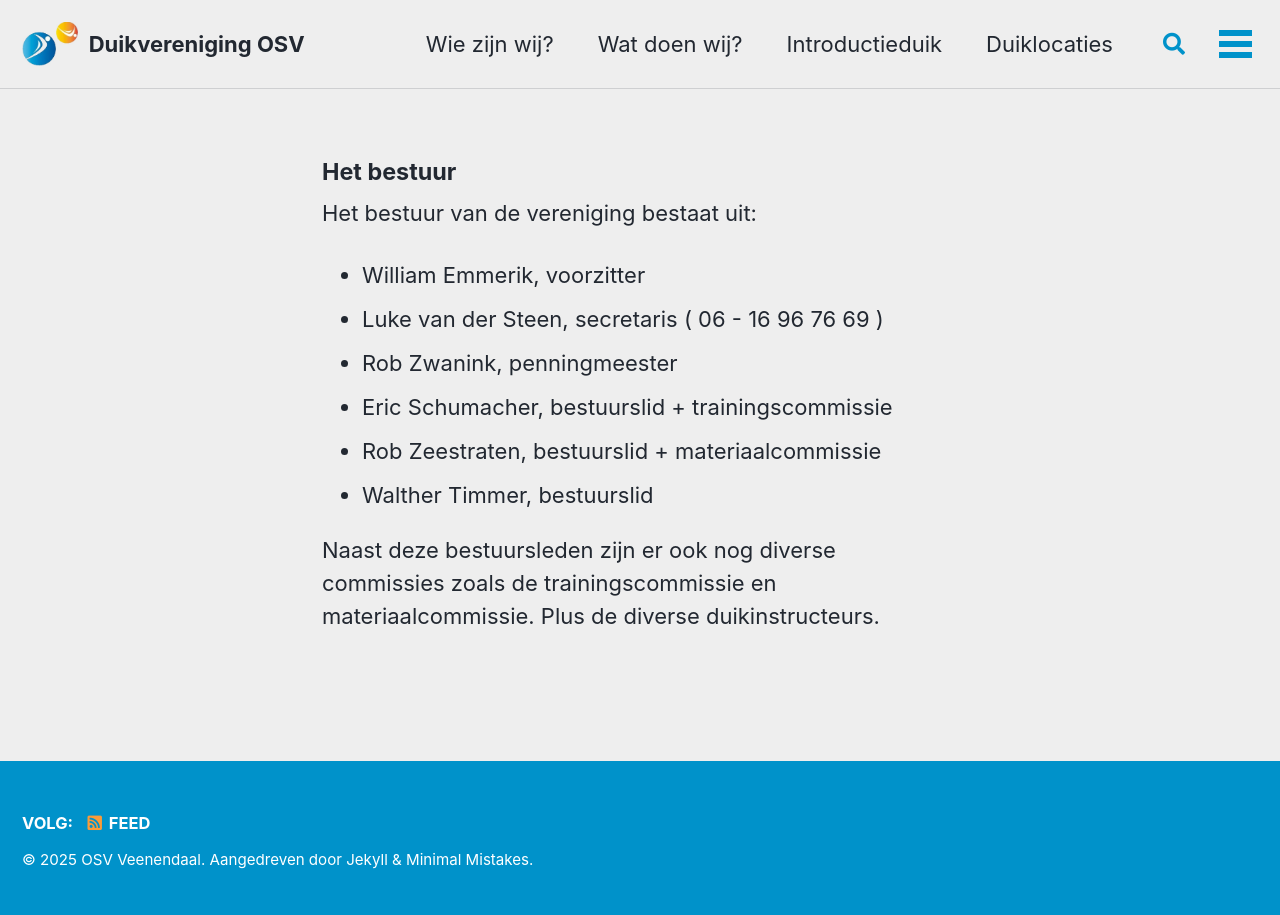
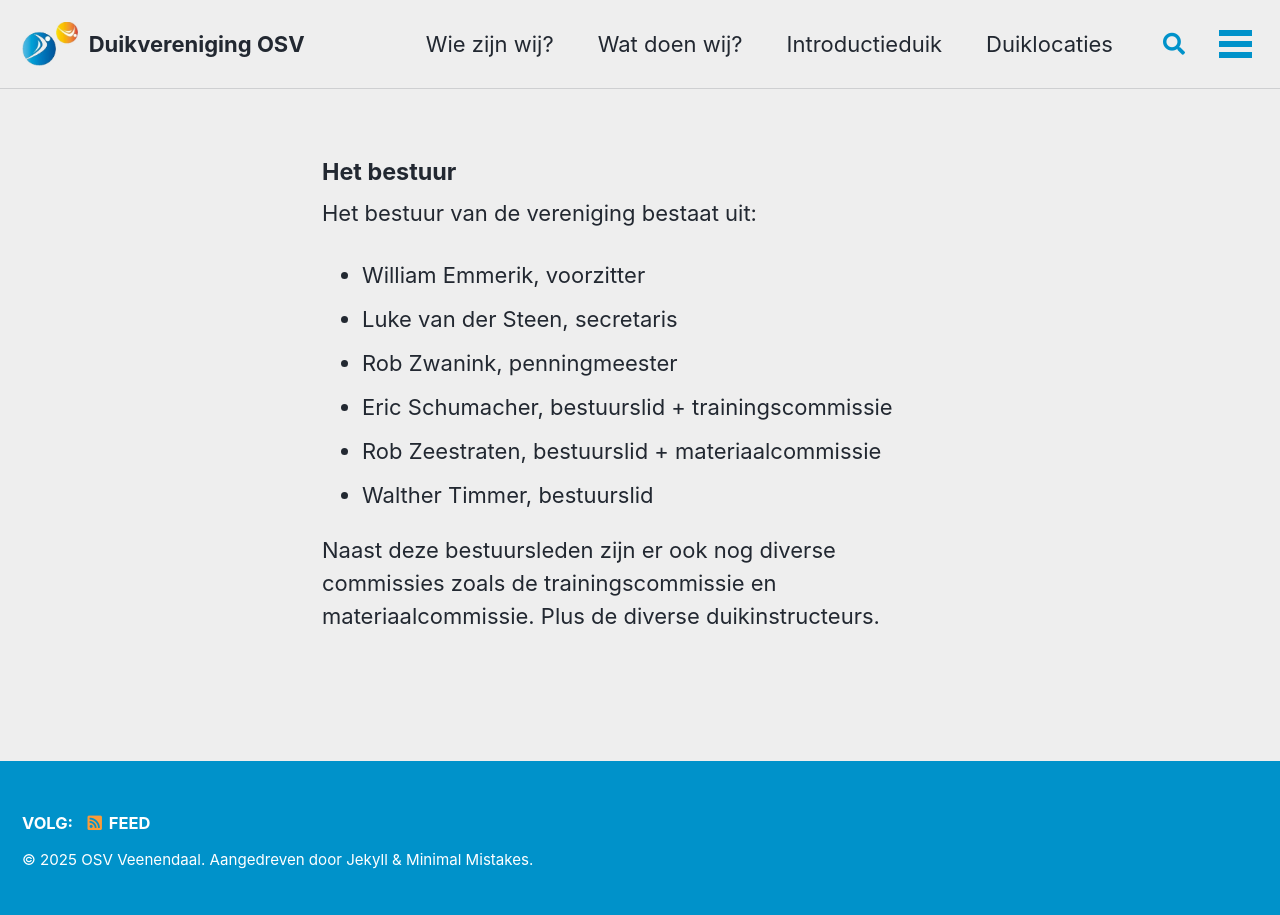
Before and after one commit to walthertimmer/osvveenendaal.nl, a Jekyll site: the page built from _pages/bestuur.md, in a window 1280 px wide. Built offline with Jekyll 4.4.1, drawn with Linux system fonts in a browser that asks for light colours; cached includes are drawn as plain includes.

Commit message:
Update bestuur.md

```diff
--- a/_pages/bestuur.md
+++ b/_pages/bestuur.md
@@ -11,7 +11,7 @@ description: "Bekijk de bestuursleden van duikvereniging OSV Veenendaal."
 Het bestuur van de vereniging bestaat uit:
 
 - William Emmerik, voorzitter
-- Luke van der Steen, secretaris ( 06 - 16 96 76 69 )
+- Luke van der Steen, secretaris
 - Rob Zwanink, penningmeester
 - Eric Schumacher, bestuurslid + trainingscommissie
 - Rob Zeestraten, bestuurslid + materiaalcommissie
```
